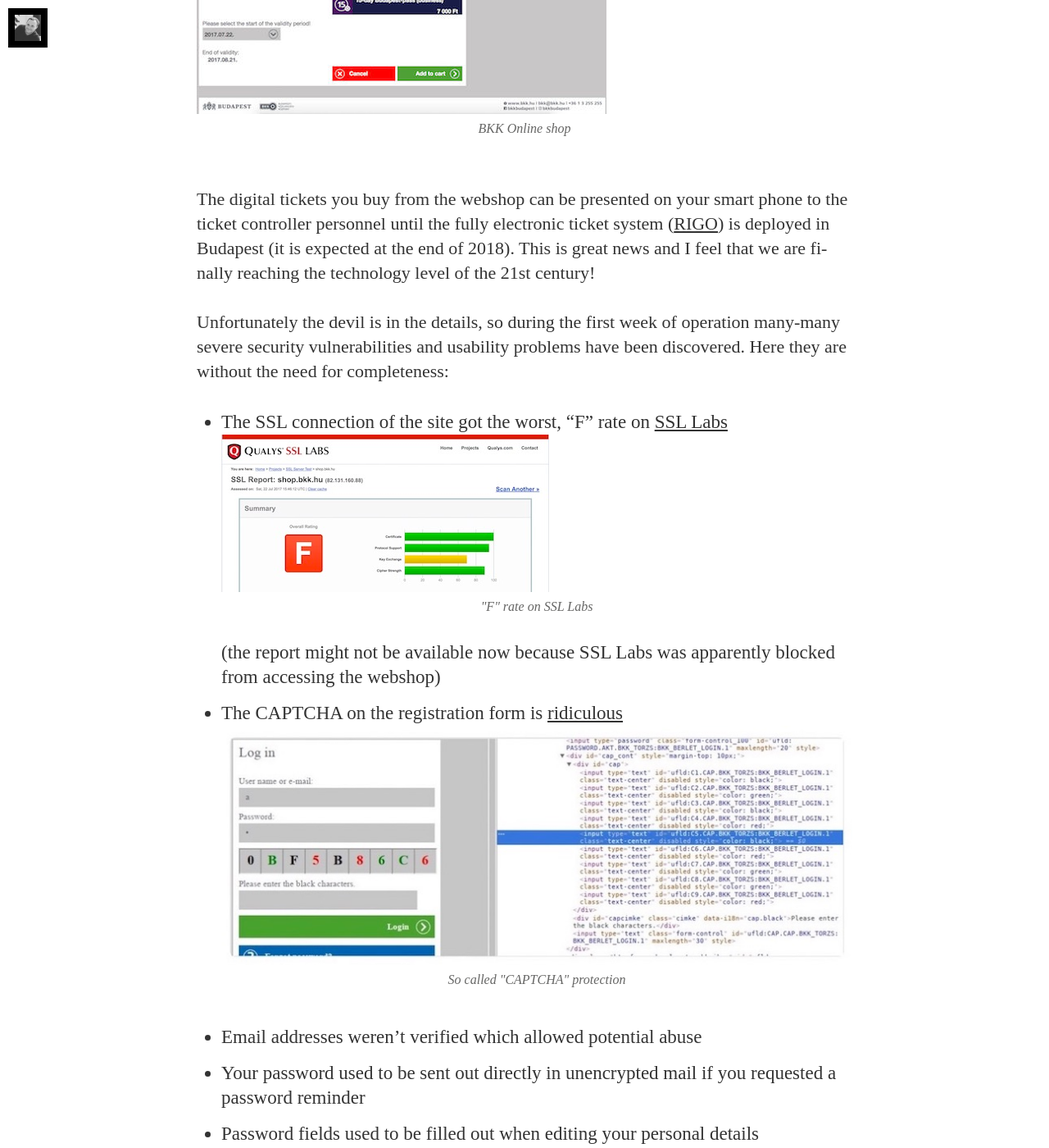
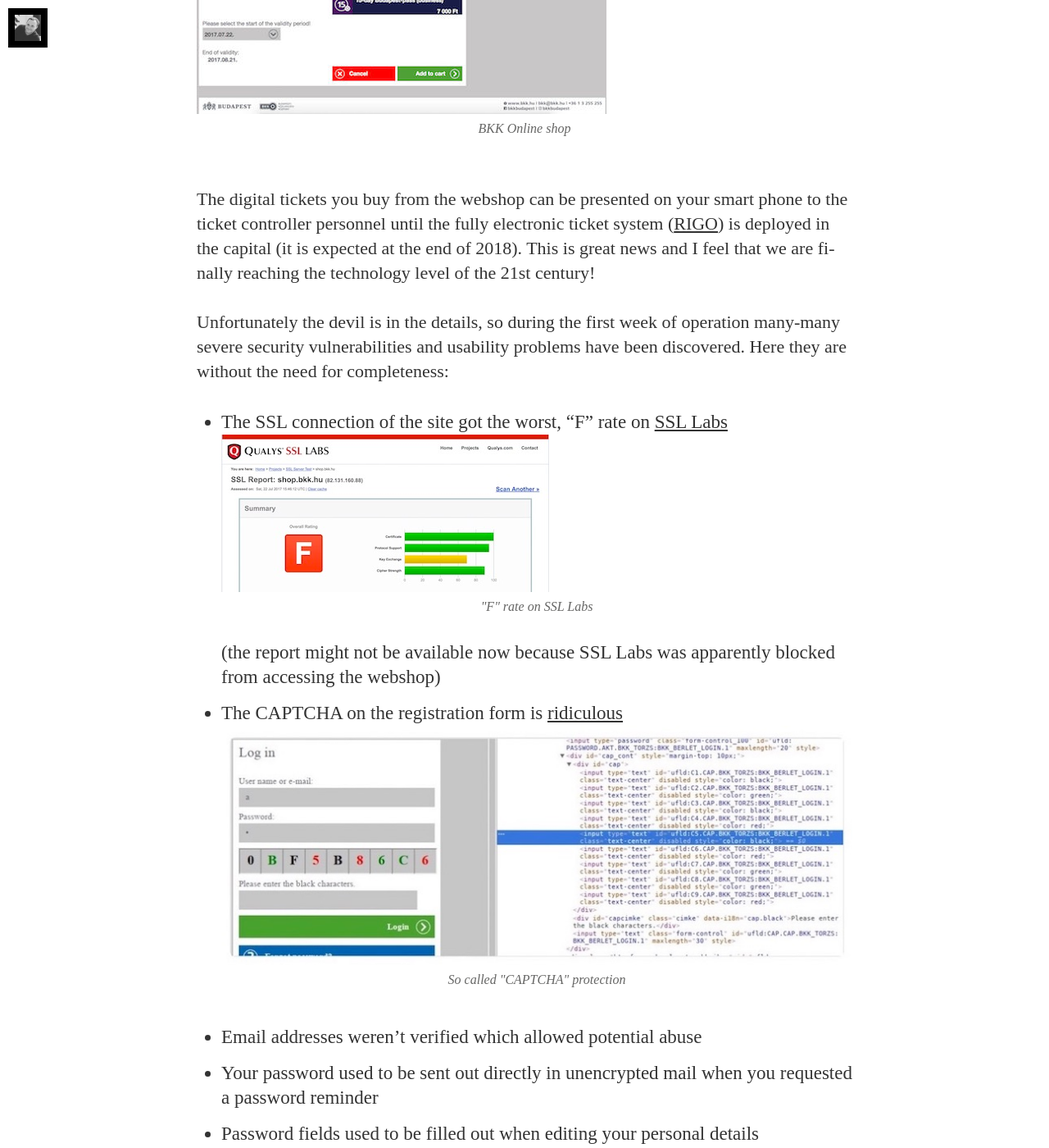
Before and after one commit to kocsismate/kocsismate.github.io, a Jekyll site: the page built from _posts/2017-07-23-18-year-old-ethical-hacker-got-arrested-in-hungary.md, in a window 1280 px wide and 1400 px high, scrolled down 1532 px. Shown: the whole window at 82% size. Built offline with Jekyll 4.4.1, drawn with Linux system fonts in a browser that asks for light colours; nearby versions of some CDN libraries; some web fonts are replaced; comment, search, counter and statistics services are not loaded.

Commit message:
Fixed stylistics

```diff
--- a/_posts/2017-07-23-18-year-old-ethical-hacker-got-arrested-in-hungary.md
+++ b/_posts/2017-07-23-18-year-old-ethical-hacker-got-arrested-in-hungary.md
@@ -21,8 +21,8 @@
 ![BKK Online shop][bkk-app]
 
 The digital tickets you buy from the webshop can be presented on your smart phone to the ticket controller personnel
-until the fully electronic ticket system ([RIGO][rigo-website]) is deployed in Budapest (it is expected at the end of 2018).
-This is great news and I feel that we are finally reaching the technology level of the 21st century!
+until the fully electronic ticket system ([RIGO][rigo-website]) is deployed in the capital (it is expected at the end of
+2018). This is great news and I feel that we are finally reaching the technology level of the 21st century!
 
 Unfortunately the devil is in the details, so during the first week of operation many-many severe security vulnerabilities
 and usability problems have been discovered. Here they are without the need for completeness:
@@ -33,7 +33,7 @@
 - The CAPTCHA on the registration form is [ridiculous][bkk-captcha-twitter]
 ![So called "CAPTCHA" protection][bkk-captcha]
 - Email addresses weren't verified which allowed potential abuse
-- Your password used to be sent out directly in unencrypted mail if you requested a password reminder
+- Your password used to be sent out directly in unencrypted mail when you requested a password reminder
 - Password fields used to be filled out when editing your personal details
 - One used to be able to get access to personal details (including the password) of other registered users with limited
 IT knowledge by using an older web browser
```
